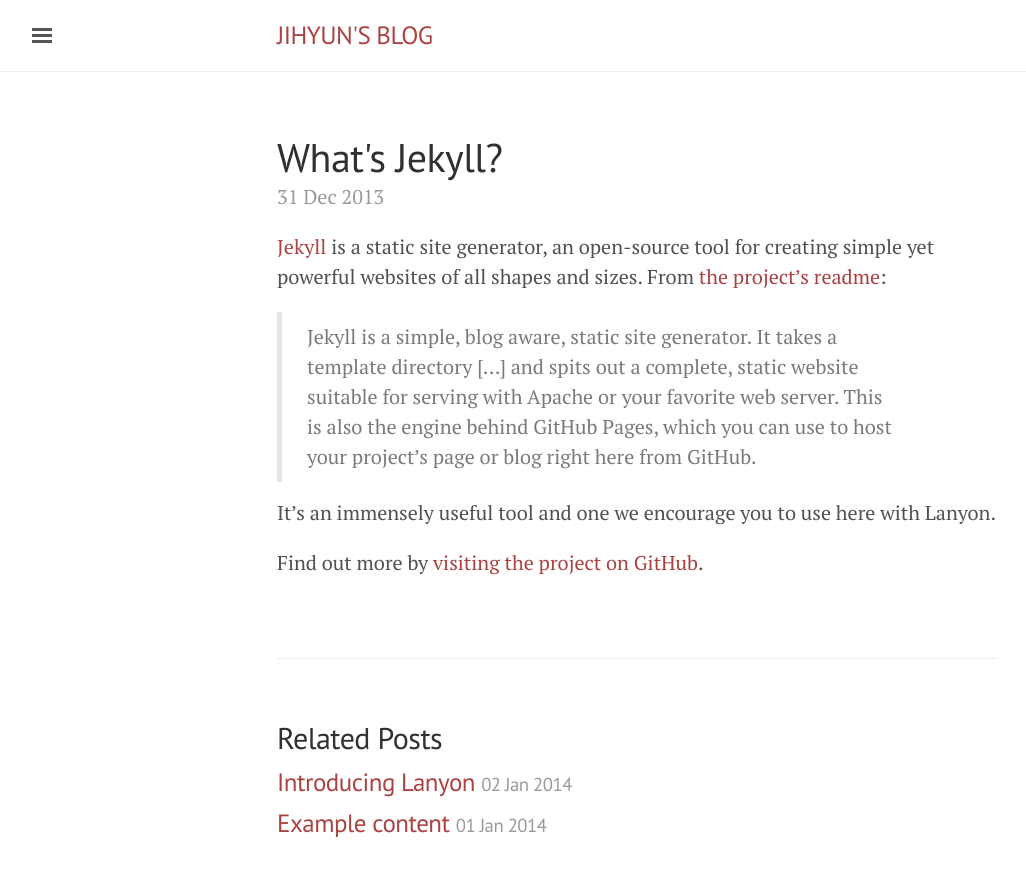
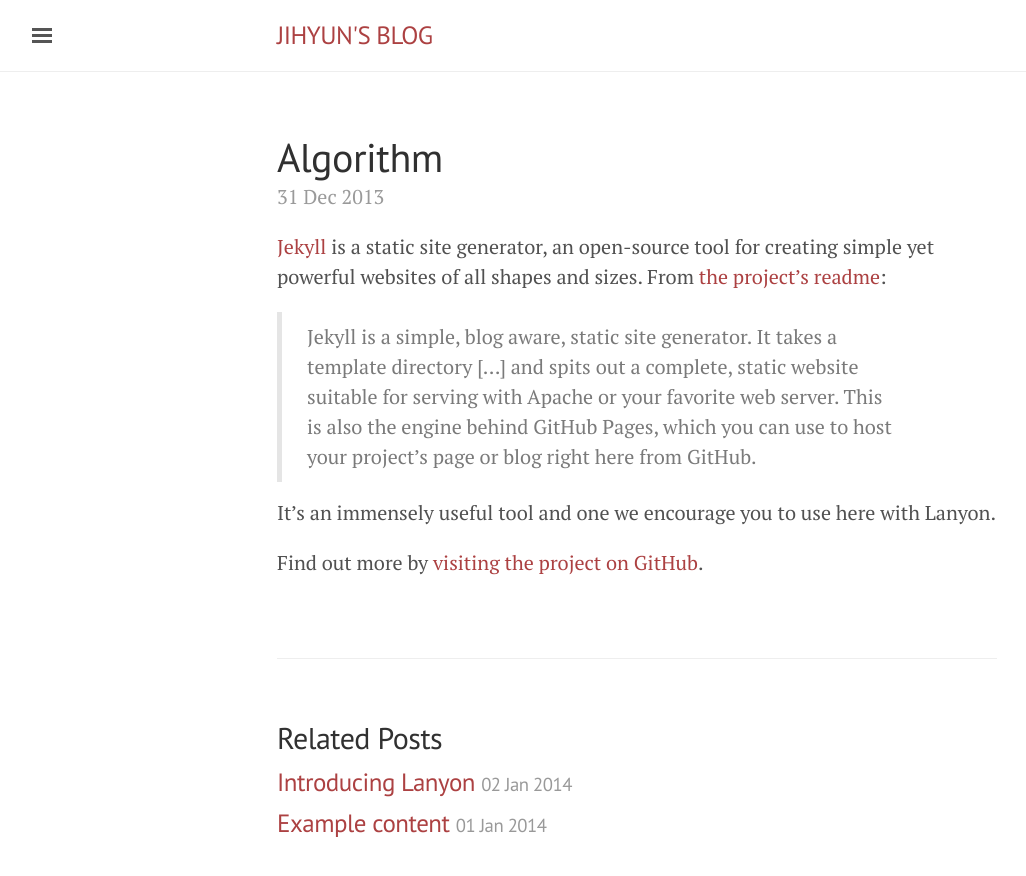
Before and after one commit to jihyun00/jihyun00.github.com, a Jekyll site: the page built from _posts/2013-12-31-whats-jekyll.md, in a window 1280 px wide. Shown: the top 876 px of the page, without its empty margins (3-1029 px from the left). Built offline with Jekyll 4.4.1, drawn with Linux system fonts in a browser that asks for light colours.

```diff
--- a/_posts/2013-12-31-whats-jekyll.md
+++ b/_posts/2013-12-31-whats-jekyll.md
@@ -1,6 +1,6 @@
 ---
 layout: post
-title: What's Jekyll?
+title: Algorithm
 ---
 
 [Jekyll](http://jekyllrb.com) is a static site generator, an open-source tool for creating simple yet powerful websites of all shapes and sizes. From [the project's readme](https://github.com/mojombo/jekyll/blob/master/README.markdown):
```
